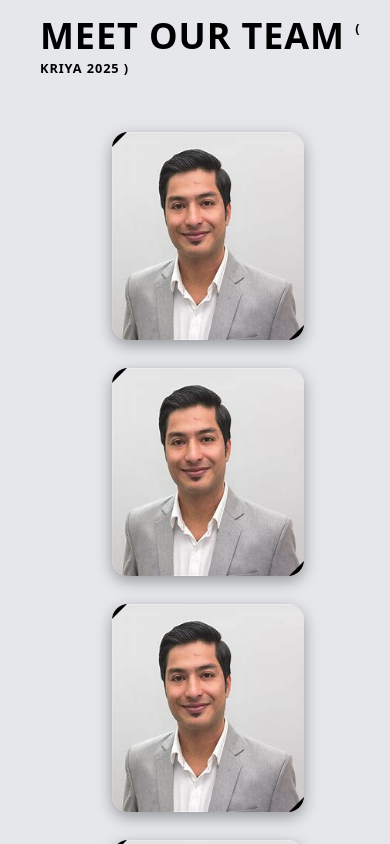
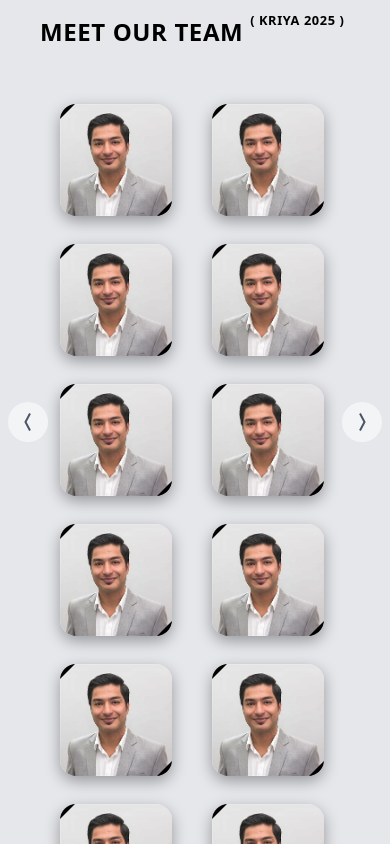
Before and after one commit to kavvyasubramani/kriya, a Next.js app: page / in a window 390 px wide. Shown: the top 844 px of the page. Built offline with nearby package versions, Linux system fonts and the light colour scheme.

Commit message:
mobile responsive

```diff
--- a/src/app/meetTheTeam/TeamGrid.js
+++ b/src/app/meetTheTeam/TeamGrid.js
@@ -1,25 +1,26 @@
-'use client';
-import 'tailwindcss/tailwind.css';
-import { useState, useEffect } from 'react';
-import { motion } from 'framer-motion';
-import { FaChevronLeft, FaChevronRight } from 'react-icons/fa'; // Icons for arrows
+"use client";
+import "tailwindcss/tailwind.css";
+import { useState, useEffect } from "react";
+import { motion } from "framer-motion";
+import { FaChevronLeft, FaChevronRight } from "react-icons/fa";
 import { RiArrowRightWideLine, RiArrowLeftWideLine } from "react-icons/ri";
+
 export default function TeamGrid({ teamMembers = [] }) {
   const CARDS_PER_SLIDE = 15;
   const [hoveredIndex, setHoveredIndex] = useState(null);
   const [currentSlide, setCurrentSlide] = useState(0);
-  const [hoveredMember, setHoveredMember] = useState(null); // State to track hovered member
+  const [hoveredMember, setHoveredMember] = useState(null);
+  const [clickedMember, setClickedMember] = useState(null); // Track clicked member for mobile
 
   const totalSlides = Math.ceil(teamMembers.length / CARDS_PER_SLIDE);
 
-  // Automatic slide change every 5 seconds
   useEffect(() => {
     const interval = setInterval(() => {
       setCurrentSlide((prevSlide) =>
         prevSlide < totalSlides - 1 ? prevSlide + 1 : 0
       );
-    }, 10000); // Change slide every 5 seconds
-    return () => clearInterval(interval); // Cleanup interval on unmount
+    }, 10000);
+    return () => clearInterval(interval);
   }, [totalSlides]);
 
   const handleNextSlide = () => {
@@ -36,19 +37,23 @@ export default function TeamGrid({ teamMembers = [] }) {
 
   const getCurrentSlideMembers = () => {
     const start = currentSlide * CARDS_PER_SLIDE;
-    const end = start + CARDS_PER_SLIDE;
+    const end = start + CARDS_PER_SLIDE; // Corrected here
     return teamMembers.slice(start, end);
   };
-
 
   const handleMouseEnterButton = (index) => setHoveredIndex(index);
   const handleMouseLeaveButton = () => setHoveredIndex(null);
 
+  // Handle click to toggle hover effect on mobile
+  const handleClick = (member) => {
+    setClickedMember(clickedMember === member ? null : member); // Toggle clicked state
+  };
+
   return (
     <div className="font- bg-gray-200 py-3 pl-10 pr-0 mr-[-0.7rem]">
       <div className="text-black text-left py-1 mb-8">
-        <h1 className="text-4xl font-bold tracking-wide bf">
-          MEET OUR TEAM{' '}
+        <h1 className="text-2xl lg:text-4xl md:3xl font-bold tracking-wide bf">
+          MEET OUR TEAM{" "}
           <sup className="text-mid relative -top-4">( KRIYA 2025 )</sup>
         </h1>
       </div>
@@ -56,130 +61,93 @@ export default function TeamGrid({ teamMembers = [] }) {
         {/* Left Arrow */}
         <button
           onClick={handlePrevSlide}
-          className="absolute left-[-0.5rem] z-10 bg-transparent hover:bg-grey-200 text-white hover:text-purple-500 p-2 rounded-full"
-          style={{ top: '50%', transform: 'translateY(-50%)' }} // Updated left spacing
+          className="fixed left-2 top-1/2 z-10 transform -translate-y-1/2 bg-gray-100 hover:bg-gray-300 text-gray-600 hover:text-purple-500 p-2 rounded-full"
         >
-          <RiArrowLeftWideLine size={64} />
+          <RiArrowLeftWideLine
+            size={24}
+            className="sm:size-[25px] md:size-[35px] lg:size[40px]"
+          />
         </button>
-        <div
-          className="grid grid-cols-auto-fill gap-y-4 gap-x-[0.5rem] relative"
-          style={{
-            display: "grid",
-            gridTemplateColumns: "repeat(auto-fill, minmax(250px, 1fr))",
-            gap: "1rem",
-            marginLeft: "4.5rem", // Cards start 0.5rem after the left arrow
-            marginRight: "4.5rem", // Cards end 0.5rem before the right arrow
-            width: "calc(100% - 1rem)", // Adjust total width for spacing
-          }}
-        >
+        <div className="grid lg:grid-cols-6 md:grid-cols-3 sm:grid-cols-2 grid-cols-2 gap-y-4 gap-x-10 m-5 relative">
           {getCurrentSlideMembers().map((member, index) => (
             <div
               key={index}
-              className={`relative overflow-hidden text-center w-48 h-52 p-0   bg-gradient-to-br from-purple-300 to-white   shadow-custom mb-3 rounded-2xl ${hoveredMember === member ? ' transition-all duration-300 ease-in-out' : ''}'
-              `}
+              className={`relative overflow-hidden text-center w-28 h-35 md:w-48 md:h-52 lg:w-44 lg:h-48 lg:ml-5 p-0 bg-gradient-to-br from-purple-300 to-white shadow-custom mb-3 rounded-2xl ${
+                hoveredMember === member || clickedMember === member
+                  ? " transition-all duration-300 ease-in-out scale-110"
+                  : ""
+              }`}
+              onClick={() => handleClick(member)} // Set clicked member on click
             >
-              <div className="relative w-full h-full"
-
-              >
-                {/* aspect-[8/9] w-2/3 */}
-                {/* absolute bottom-0 left-0 */}
-                <div className="w-full h-full"
-                  // initial={{ scale: 1 }} // Initial scale
-                  // whileHover={{ width: "100%", height: "100%", }} // Scale up on hover
-                  // //  transition={{ duration: 0.4,  ease: [0.25, 0.1, 0.25, 1] }}
-                  // transition={{
-                  //   type: "spring", // Spring transition
-                  //   stiffness: 200, // Determines the "bounciness" (higher = stiffer)
-                  //   damping: 20, // Controls the "settling" (higher = less oscillation)
-                  //   mass: 1, // Adjusts the "weight" of the element
-                  // }}
-                  onMouseEnter={() => setHoveredMember(member)} // Set hovered member data
+              <div className="relative w-full h-full">
+                <div
+                  className="w-full h-full"
+                  onMouseEnter={() => setHoveredMember(member)}
                   onMouseLeave={() => setHoveredMember(null)}
                 >
                   <img
                     src={member.image}
-                    className={`w-full h-full mix-blend-normal ${hoveredMember === member ? 'blur-sm' : ''}`}
+                    className={`w-full h-full mix-blend-normal ${
+                      hoveredMember === member || clickedMember === member
+                        ? "blur-sm"
+                        : ""
+                    }`}
                     alt={member.name}
                   />
                 </div>
 
-                {/* {hoveredIndex === index && ( */}
-                <div
-
-                >
+                {/* Show member role and name */}
                 <motion.div
                   className="absolute bottom-[85%] right-0 w-0 p-1 text-center bg-purple-400"
-                    initial={{ opacity: 0, width: "0%" }} // Starts hidden and width collapsed
+                  initial={{ opacity: 0, width: "0%" }}
                   animate={
-                      hoveredMember === member
-                        ? { width: "50%", opacity: 1 } // Expands and becomes visible
-                        : { width: "0%", opacity: 0 } // Collapses and hides
+                    hoveredMember === member || clickedMember === member
+                      ? { width: "50%", opacity: 1 }
+                      : { width: "0%", opacity: 0 }
                   }
                   transition={{
-                      opacity: { duration: 0.1, ease: "easeInOut" }, // Smooth opacity change
-                      width: { duration: 0.3, ease: "easeInOut" }, // Smooth width expansion/collapse
+                    opacity: { duration: 0.1, ease: "easeInOut" },
+                    width: { duration: 0.3, ease: "easeInOut" },
                   }}
                 >
-                    <div className="font-bold text-nowrap text-slate-950 text-[13px]">
+                  <div className="font-bold text-nowrap text-slate-950 text-[10px] sm:text-[13px] md:text-[14px] lg:text-[15px]">
                     {member.role}
                   </div>
                 </motion.div>
 
-
-
-
-
                 <motion.div
                   className="absolute bottom-[70%] right-0 py-1 px-2 text-center bg-white"
-                    initial={{ opacity: 0, width: "0%" }} // Starts collapsed and hidden
+                  initial={{ opacity: 0, width: "0%" }}
                   animate={
-                      hoveredMember === member
-                        ? { width: "75%", opacity: 1 } // Expands and becomes visible
-                        : { width: "0%", opacity: 0 } // Collapses and hides
+                    hoveredMember === member || clickedMember === member
+                      ? { width: "75%", opacity: 1 }
+                      : { width: "0%", opacity: 0 }
                   }
                   transition={{
-                      opacity: { duration: 0.3, ease: "easeInOut" }, // Smooth opacity change
-                      width: { duration: 0.5, ease: "easeInOut" }, // Smooth width expansion/collapse
+                    opacity: { duration: 0.3, ease: "easeInOut" },
+                    width: { duration: 0.5, ease: "easeInOut" },
                   }}
                 >
-                    <div className="font-bold text-[15px] text-slate-950 text-nowrap">
+                  <div className="font-bold text-[10px] sm:text-[15px] md:text-[16px] lg:text-[18px] text-slate-950 text-nowrap">
                     {member.name}
                   </div>
                 </motion.div>
-
-
-
               </div>
-                {/* )} */}
-                <div className=" absolute bottom-0 right-0 h-0 w-0 border-l-[15px] border-l-transparent border-b-[15px] border-b-black">
-
-                </div>
-                <div className=" absolute top-0 left-0 h-0 w-0 border-l-[15px] border-l-transparent border-t-[15px] border-t-black rotate-[270deg]">
-
-                </div>
-                {/* <div
-                className="absolute top-[3.89rem] right-[2.45rem] w-7 h-7 flex items-center justify-center"
-
-              >
-                <button className="bg-black text-white border-none px-1.5 py-0.5 cursor-pointer text-sm">
-                  {'>'}
-                </button>
-              </div> */}
-              </div>
+              <div className="absolute bottom-0 right-0 h-0 w-0 border-l-[15px] border-l-transparent border-b-[15px] border-b-black"></div>
+              <div className="absolute top-0 left-0 h-0 w-0 border-l-[15px] border-l-transparent border-t-[15px] border-t-black rotate-[270deg]"></div>
             </div>
           ))}
         </div>
         <button
           onClick={handleNextSlide}
-          className="absolute right-[4rem] z-10 bg-transparent hover:bg-gray-200 text-white hover:text-purple-500 p-0" // Reduced padding for thinner button
-          style={{ top: '50%', transform: 'translateY(-50%)' }}
+          className="fixed right-2 top-1/2 z-10 transform -translate-y-1/2 bg-gray-100 hover:bg-gray-300 text-gray-600 hover:text-purple-500 p-2 rounded-full"
         >
-          <RiArrowRightWideLine size={64} />
+          <RiArrowRightWideLine
+            size={24}
+            className="sm:size-[25px] md:size-[35px] lg:size[40px]"
+          />
         </button>
-
       </div>
-
     </div>
-
   );
 }
```
Lines whose indentation alone changed are shown as unchanged.
